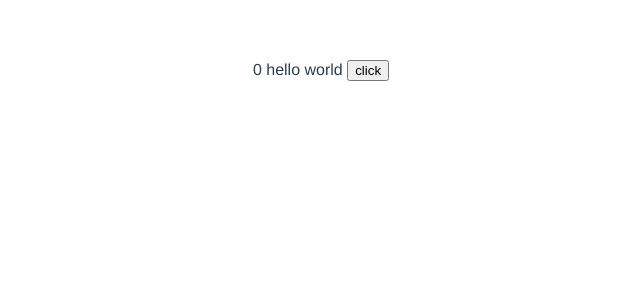
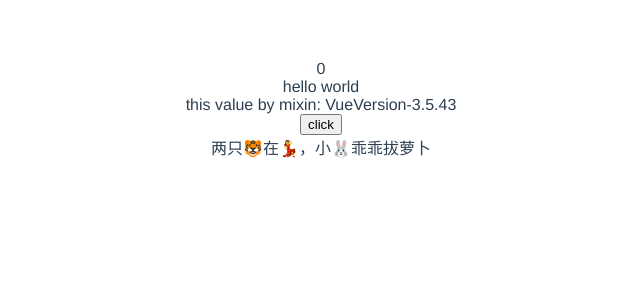
Before and after one commit to jxhhdx/demo-vue, a Vue app: page / in a window 1280 px wide. Shown: the top 300 px of the page, without its empty margins (319-959 px from the left). Built offline with nearby package versions, Linux system fonts and the light colour scheme.

Commit message:
chore: use conponent、direactive、use、minxin、version api

```diff
--- a/src/App.vue
+++ b/src/App.vue
@@ -17,8 +17,13 @@ export default {
 <template>
   <div>
     {{ original.count }}
+    <br>
     {{ msg }}
-    <button @click="click" >click</button>
+    <br>
+    {{ getValueByMixin }}
+    <br>
+    <button v-bbq:asdasd.996="'买买提'" @click="click" >click</button>
+    <MyComponent />
   </div>
 </template>
 
--- a/src/main.js
+++ b/src/main.js
@@ -1,6 +1,29 @@
-import { createApp } from 'vue'
+import { createApp, h } from 'vue'
 import App from './App.vue'
 
 const app = createApp(App)
-app.provide('msg', 'hello world')
+
+app.use({
+    install(bpp) {
+        bpp.provide('msg', 'hello world')
+        bpp.component('MyComponent', {
+            template: `<div>两只🐯在💃</div>`,
+            render() {
+                return h('div', { class: 'bbq' }, '两只🐯在💃，小🐰乖乖拔萝卜')
+            }
+        })
+        bpp.directive('bbq', {
+            mounted(el, binding, vnode, prevVnode) {
+                console.log(binding.instance, vnode, prevVnode);
+            }
+        })
+        bpp.mixin({
+            computed: {
+                getValueByMixin() {
+                    return `this value by mixin: VueVersion-${app.version}`
+                }
+            }
+        })
+    }
+})
 app.mount('#app')
```
